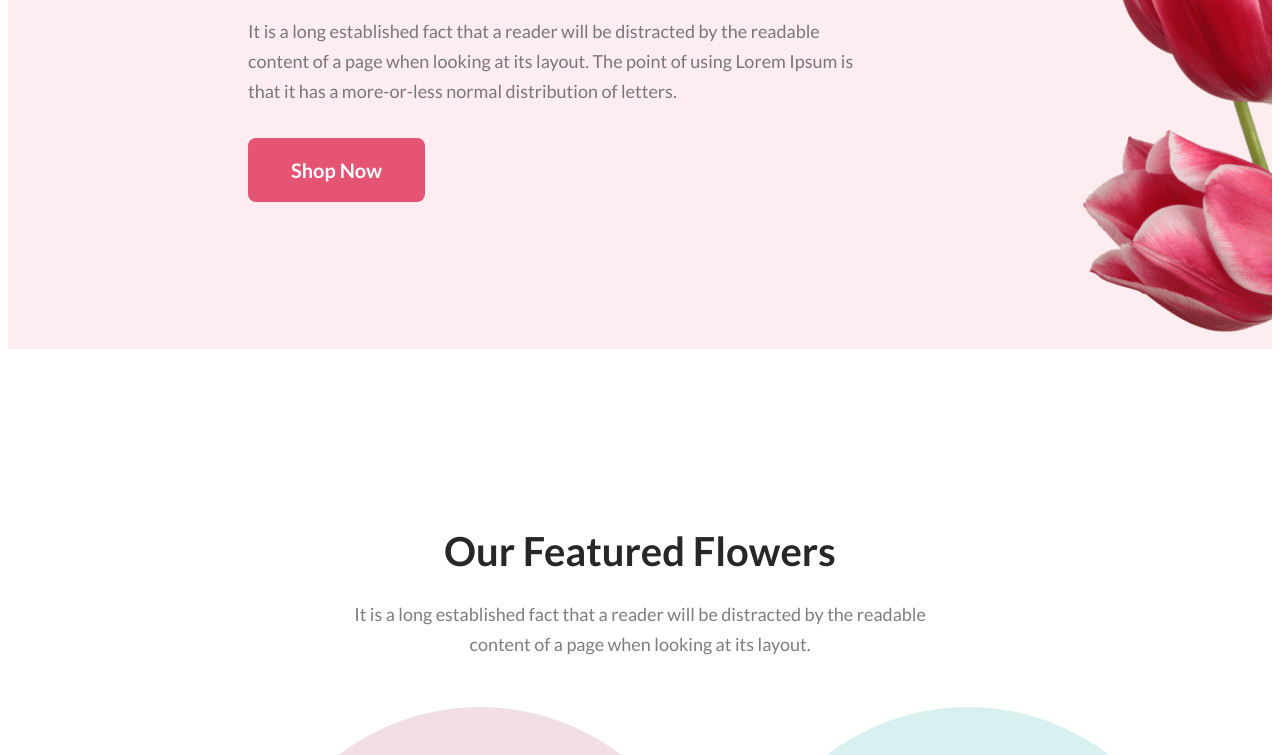
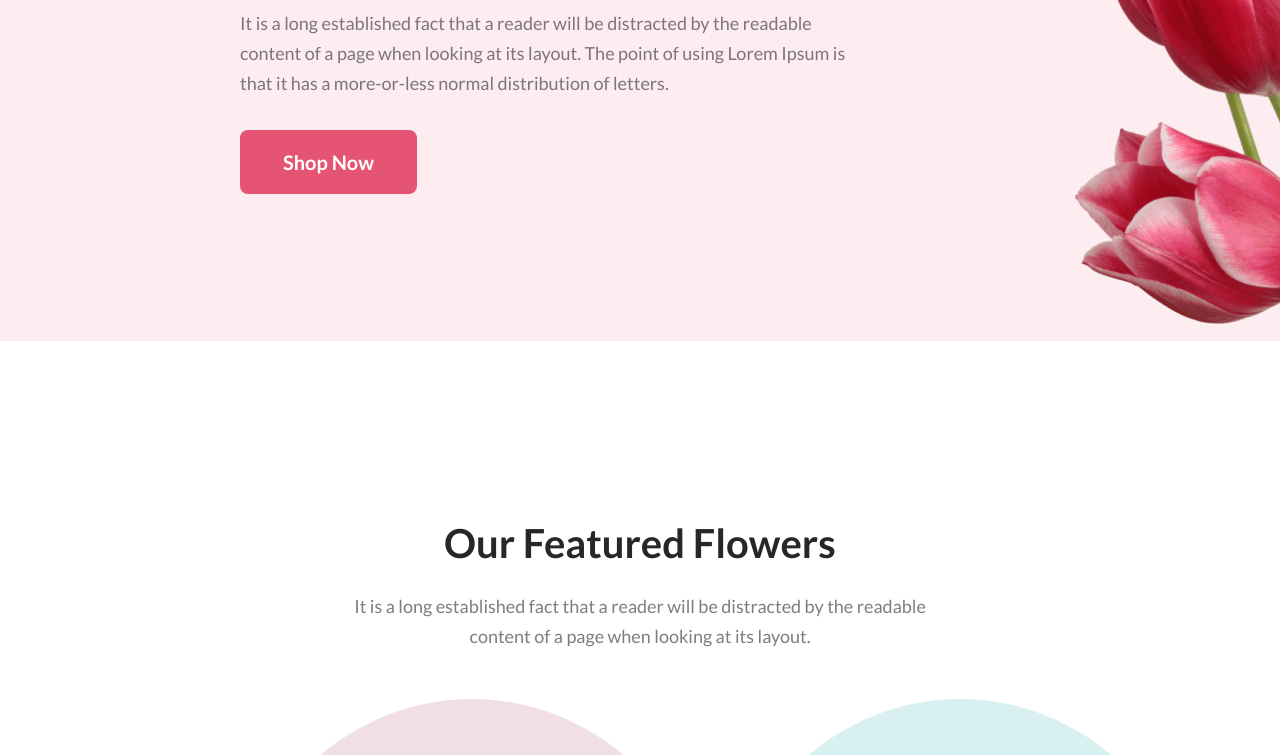
Before and after one commit to Zobaydur30/exam01, a plain HTML site: page index.html in a window 1280 px wide. Shown: the part 509-1264 px from the top of the page. Drawn offline with Linux system fonts and the light colour scheme.

Commit message:
css update

```diff
--- a/style.css
+++ b/style.css
@@ -1,3 +1,7 @@
+body {
+  margin: 0;
+  line-height: normal;
+}
 .website-design-child {
   position: absolute;
   top: 0;
```
